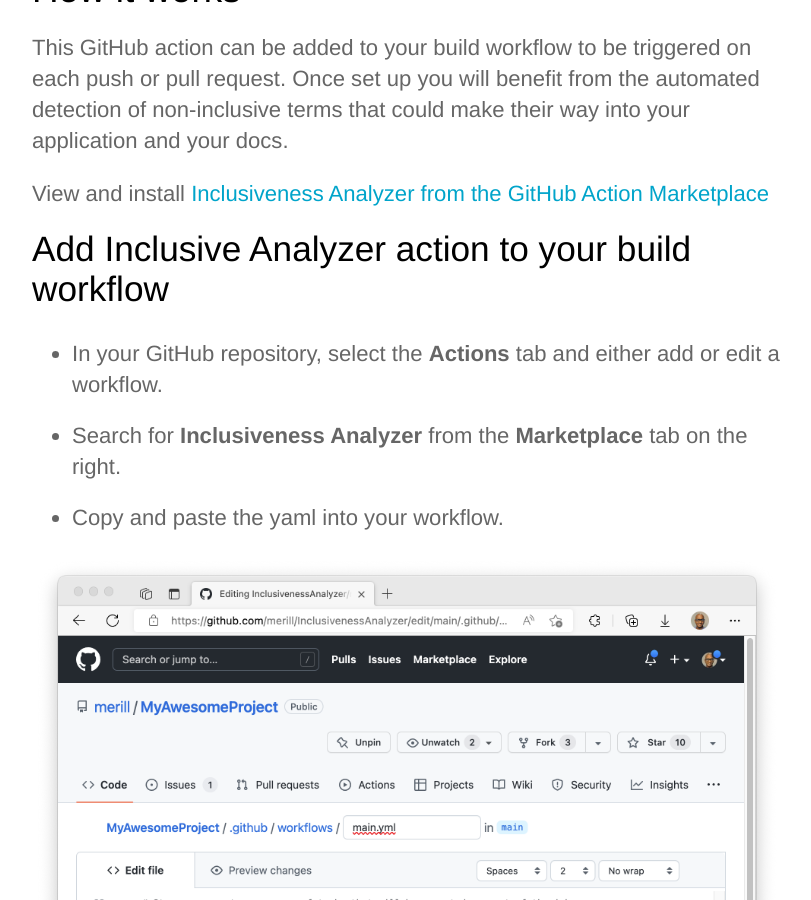
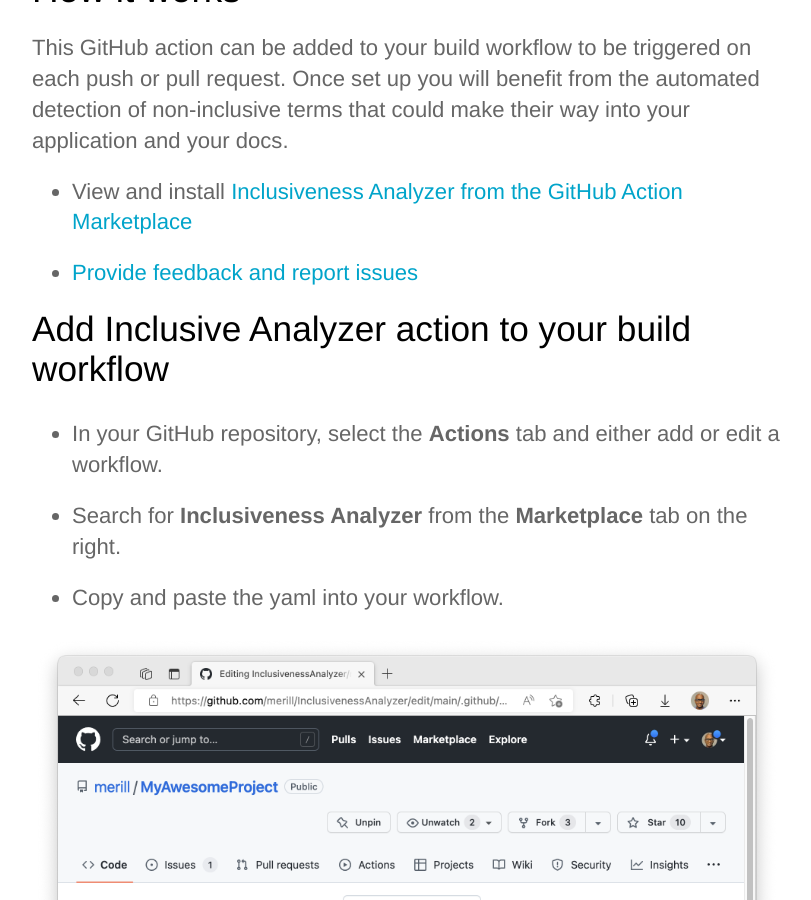
Before and after one commit to microsoft/InclusivenessAnalyzer, a Jekyll site: the page built from docs/_posts/2022-01-01-githubaction.md, in a window 1280 px wide and 900 px high, scrolled down 411 px. Shown: the whole window, without its empty margins (233-1044 px from the left). Built offline with Jekyll 4.4.1, drawn with Linux system fonts in a browser that asks for light colours.

Commit message:
Added links to the repo

```diff
--- a/docs/_posts/2022-01-01-githubaction.md
+++ b/docs/_posts/2022-01-01-githubaction.md
@@ -12,7 +12,8 @@
 
 This GitHub action can be added to your build workflow to be triggered on each push or pull request. Once set up you will benefit from the automated detection of non-inclusive terms that could make their way into your application and your docs.
 
-View and install [Inclusiveness Analyzer from the GitHub Action Marketplace](https://github.com/marketplace/actions/inclusiveness-analyzer)
+* View and install [Inclusiveness Analyzer from the GitHub Action Marketplace](https://github.com/marketplace/actions/inclusiveness-analyzer)
+* [Provide feedback and report issues](https://github.com/microsoft/InclusivenessAnalyzer)
 
 ## Add Inclusive Analyzer action to your build workflow
 
```
Also changed, not shown: docs/_posts/2022-01-01-azuredevopsextension.md (+3 -0 lines).
